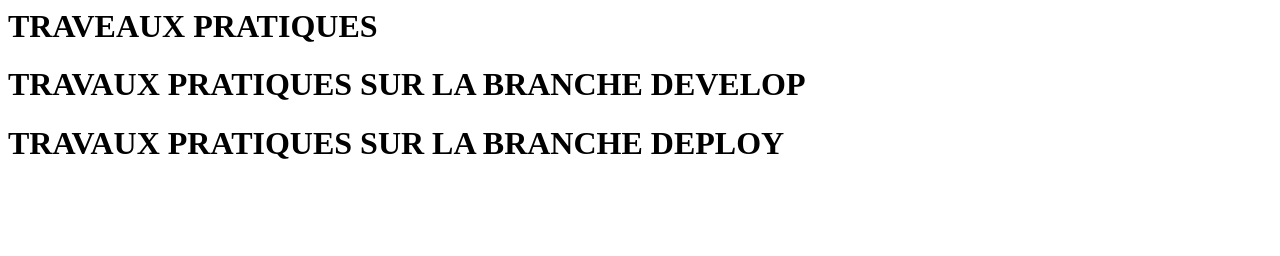
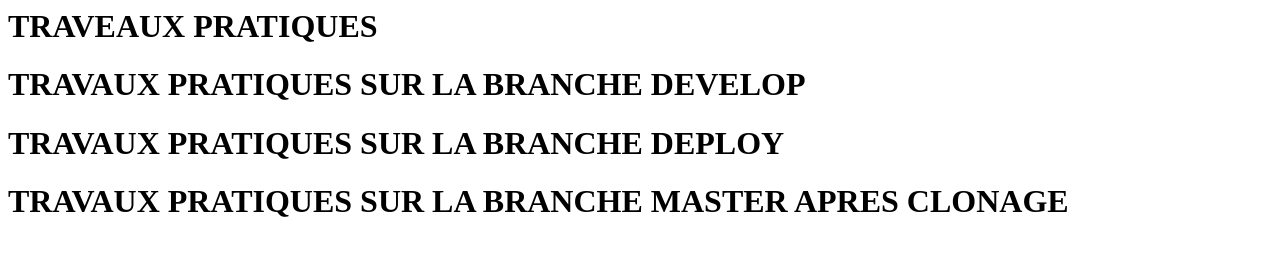
Before and after one commit to couradiong/TP_GIT_3, a plain HTML site: page index.html in a window 1280 px wide. Drawn offline with Linux system fonts and the light colour scheme.

Commit message:
Modification sur la branche principale apres clonage

```diff
--- a/index.html
+++ b/index.html
@@ -1,3 +1,4 @@
 <h1> TRAVEAUX PRATIQUES</h1>
  <h1> TRAVAUX PRATIQUES SUR LA BRANCHE DEVELOP </h1>
  <h1> TRAVAUX PRATIQUES SUR LA BRANCHE DEPLOY </h1>
+ <h1> TRAVAUX PRATIQUES SUR LA BRANCHE MASTER APRES CLONAGE </h1>
```
